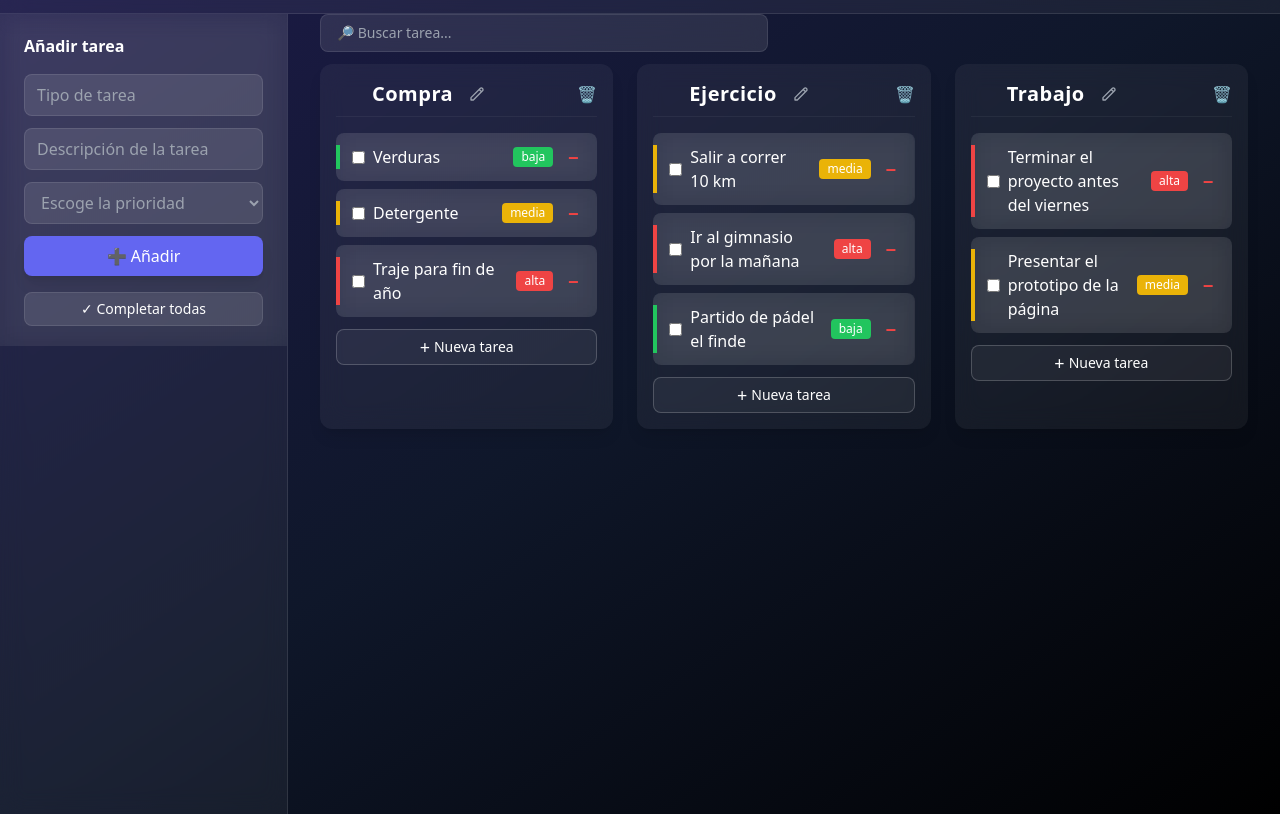
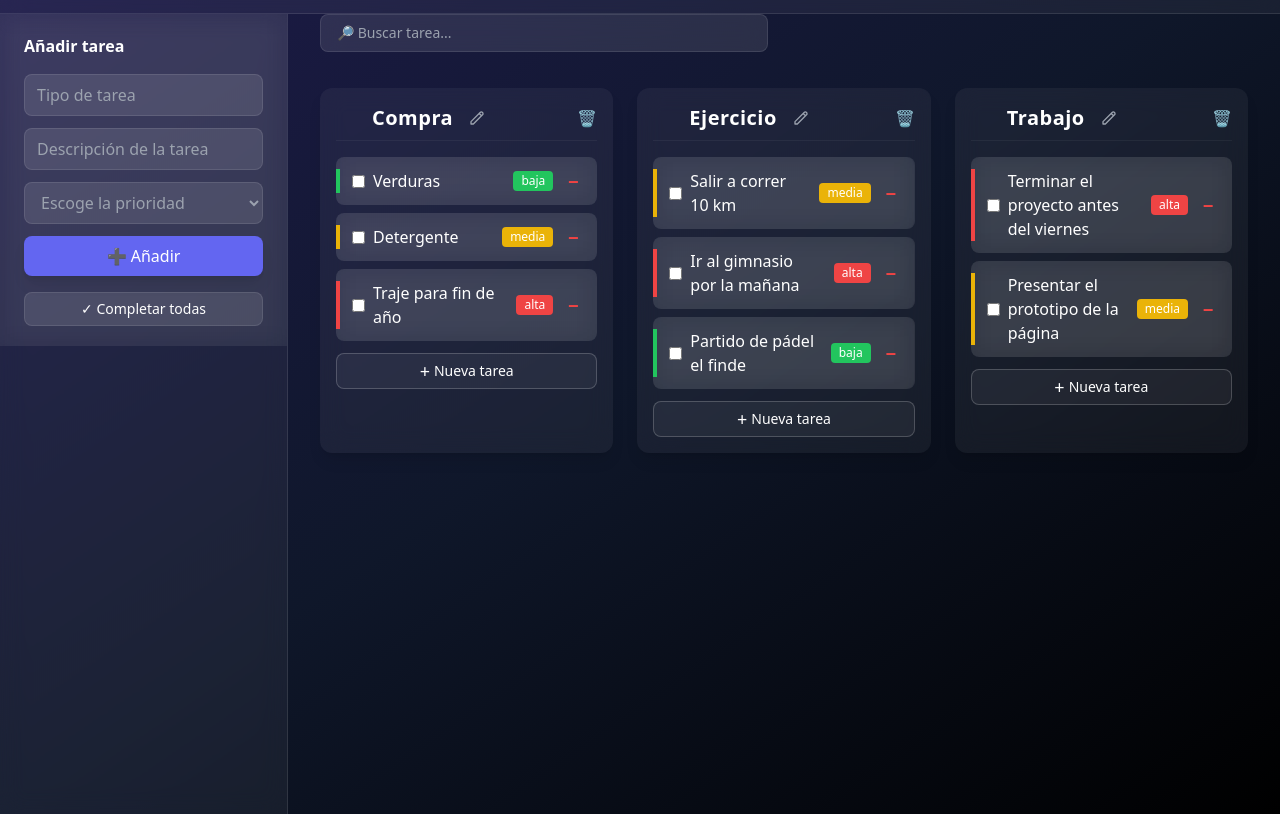
Before and after one commit to KikoLista7/taskflow-project, a website: page taskflow-tarea1/index.html in a window 1280 px wide. Shown: the part 59-873 px from the top of the page. Drawn offline with nearby package versions, Linux system fonts and the light colour scheme.

Commit message:
Espaciado móvil mejorado: 1) Aumentar separación buscador-grupos de pb-2pb-4 (pb-3pb-5 sm), 2) Agregar mt-3 sm:mt-4 a taskContainer para hueco inicial

```diff
--- a/taskflow-tarea1/index.html
+++ b/taskflow-tarea1/index.html
@@ -117,7 +117,7 @@ class="w-full bg-indigo-500 hover:bg-indigo-600 hover:scale-[1.03] active:scale-
 
 <div class="flex-1">
 
-<div id="searchSection" class="px-4 sm:px-8 pt-0 pb-2 sm:pb-3 transition-all duration-300">
+<div id="searchSection" class="px-4 sm:px-8 pt-0 pb-4 sm:pb-5 transition-all duration-300">
 <div class="relative max-w-md">
 <label for="buscarInput" class="sr-only">Buscar tarea</label>
 <input
@@ -129,7 +129,7 @@ class="w-full px-4 py-2 rounded-lg bg-white/10 border border-white/10 backdrop-b
 </div>
 </div>
 
-<section id="taskContainer" class="grid grid-cols-1 sm:grid-cols-2 lg:grid-cols-3 gap-3 sm:gap-6 px-4 sm:px-8 pb-4 sm:pb-8 max-w-7xl mx-auto" aria-label="Listado de tareas">
+<section id="taskContainer" class="grid grid-cols-1 sm:grid-cols-2 lg:grid-cols-3 gap-3 sm:gap-6 px-4 sm:px-8 pb-4 sm:pb-8 max-w-7xl mx-auto mt-3 sm:mt-4" aria-label="Listado de tareas">
 </section>
 
 <div id="mensajeVacio" class="hidden text-center text-gray-400 dark:text-gray-600 italic mt-4 text-lg px-4 sm:px-8" aria-live="polite">
```
